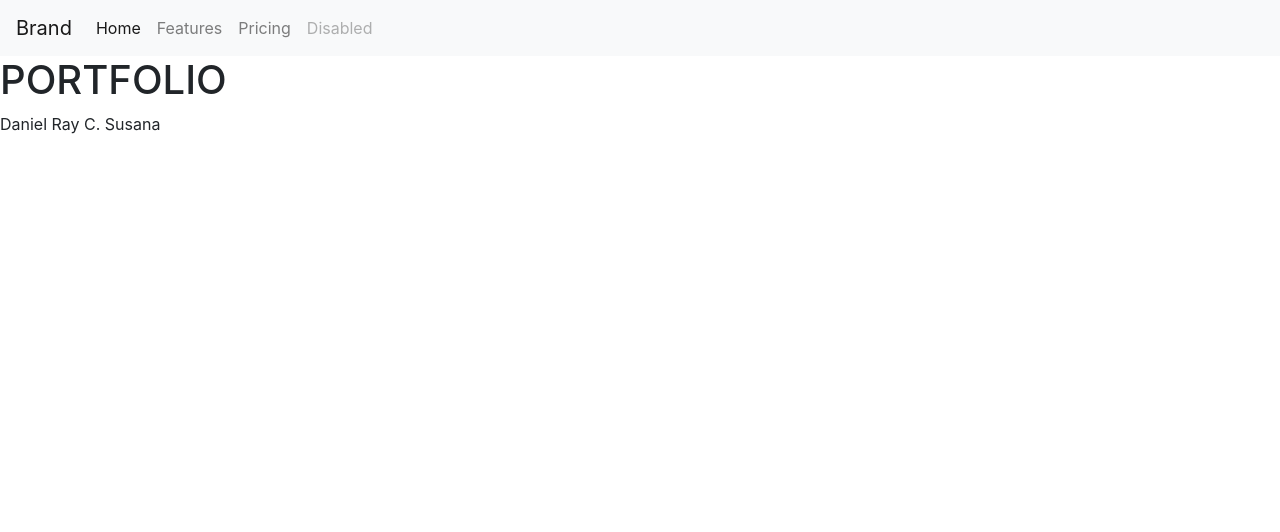
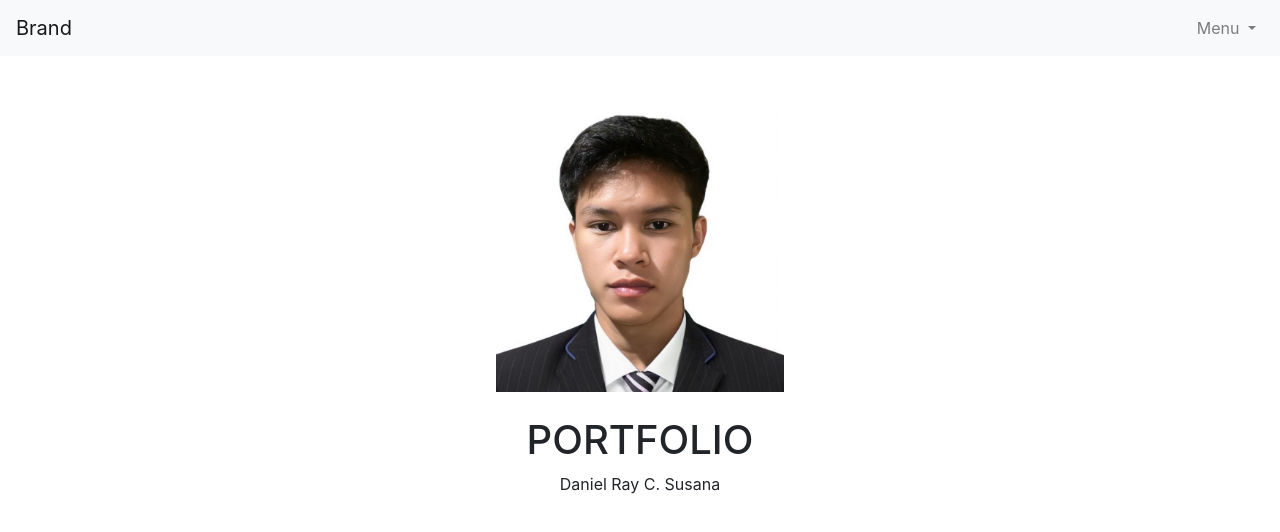
Before and after one commit to Danielnisir/DanielCompre, a plain HTML site: page index.html in a window 1280 px wide. Drawn offline with nearby package versions, Linux system fonts and the light colour scheme.

Commit message:
added picture

```diff
--- a/index.html
+++ b/index.html
@@ -6,6 +6,14 @@
     <title>Page Title</title>
     <!-- Bootstrap CSS -->
     <link href="https://stackpath.bootstrapcdn.com/bootstrap/4.5.2/css/bootstrap.min.css" rel="stylesheet">
+    <style>
+        /* Custom CSS to set the image size */
+        .custom-image {
+            width: 3in;  /* Set width to 3 inches */
+            height: 3in; /* Set height to 3 inches */
+            object-fit: cover; /* Ensures the image covers the area without distortion */
+        }
+    </style>
 </head>
 <body>
 
@@ -16,25 +24,28 @@
         <span class="navbar-toggler-icon"></span>
     </button>
     <div class="collapse navbar-collapse" id="navbarNav">
-        <ul class="navbar-nav">
-            <li class="nav-item active">
-                <a class="nav-link" href="#">Home <span class="sr-only">(current)</span></a>
-            </li>
-            <li class="nav-item">
-                <a class="nav-link" href="#">Features</a>
-            </li>
-            <li class="nav-item">
-                <a class="nav-link" href="#">Pricing</a>
-            </li>
-            <li class="nav-item">
-                <a class="nav-link disabled" href="#" tabindex="-1" aria-disabled="true">Disabled</a>
+        <ul class="navbar-nav ml-auto"> <!-- Added ml-auto to push items to the right -->
+            <li class="nav-item dropdown">
+                <a class="nav-link dropdown-toggle" href="#" id="navbarDropdown" role="button" data-toggle="dropdown" aria-haspopup="true" aria-expanded="false">
+                    Menu
+                </a>
+                <div class="dropdown-menu" aria-labelledby="navbarDropdown">
+                    <a class="dropdown-item" href="#">Skills</a>
+                    <a class="dropdown-item" href="#">Projects</a>
+                    <div class="dropdown-divider"></div>
+                    <a class="dropdown-item" href="#">Contacts</a>
+                </div>
             </li>
         </ul>
     </div>
 </nav>
 
-<h1>PORTFOLIO</h1>
-<p>Daniel Ray C. Susana</p>
+<!-- Image at the top -->
+<div class="text-center mt-5">
+    <img src="PROFILE.jpg" alt="Portfolio Image" class="custom-image mb-4">
+    <h1>PORTFOLIO</h1>
+    <p>Daniel Ray C. Susana</p>
+</div>
 
 <!-- Bootstrap JS and dependencies (optional) -->
 <script src="https://code.jquery.com/jquery-3.5.1.slim.min.js"></script>
```
Also changed, not shown: PROFILE.jpg (added).
